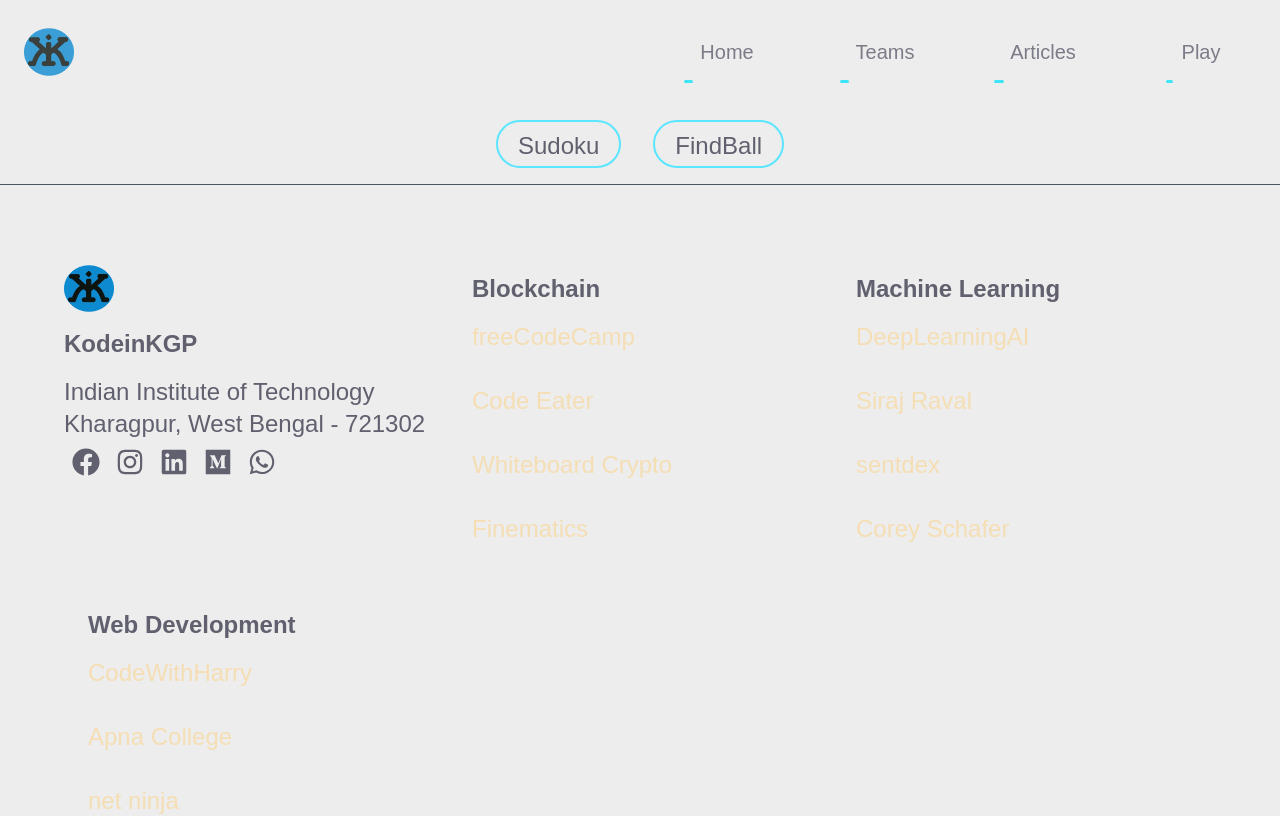
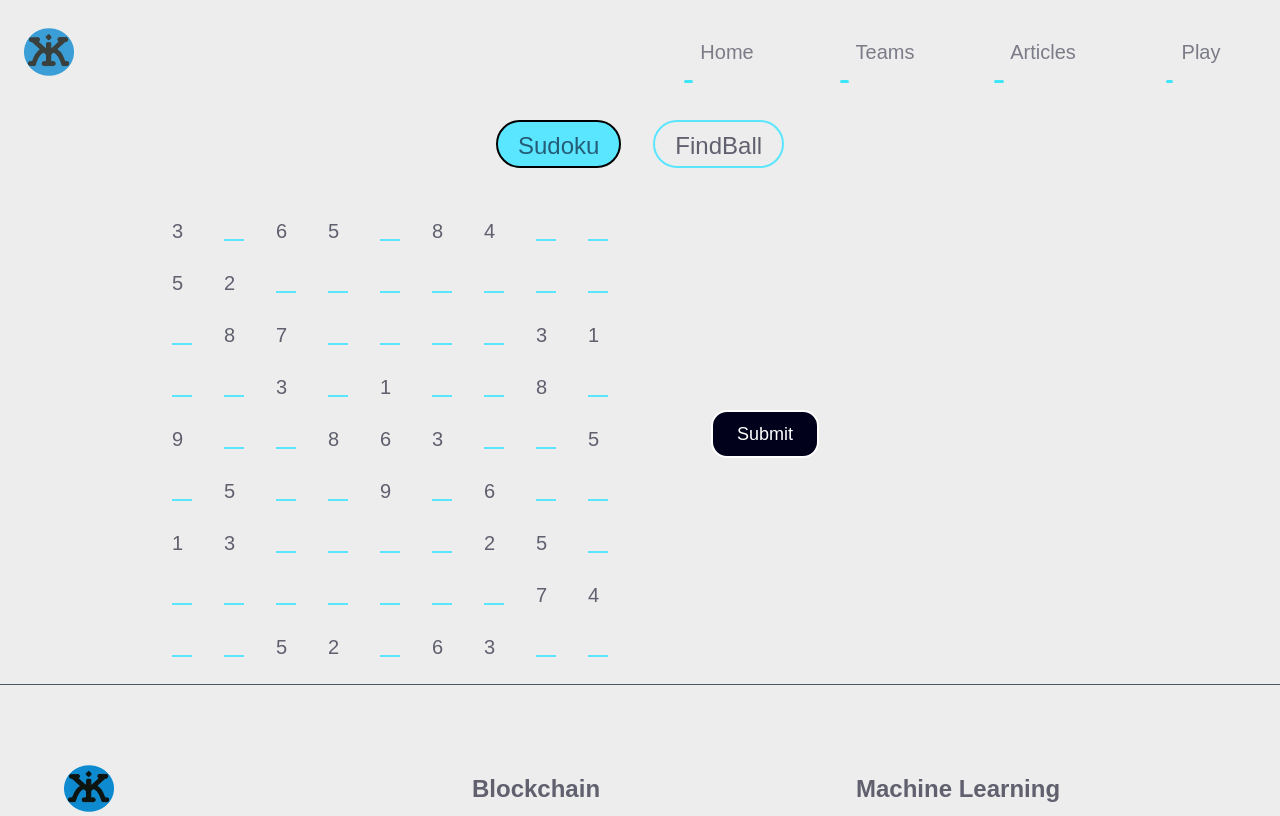
Before and after one commit to saksham-kumar-14/kodeinKGP-website, a Next.js app: page /play in a window 1280 px wide. Shown: the top 816 px of the page. Built offline with nearby package versions, Linux system fonts and the light colour scheme.

Commit message:
Update body.js

```diff
--- a/Components/Play/body.js
+++ b/Components/Play/body.js
@@ -5,7 +5,7 @@
 
 export default function Body(){
 
-    const [game, setGame] = useState();
+    const [game, setGame] = useState('sudoku');
 
     return(
         <div>
```
